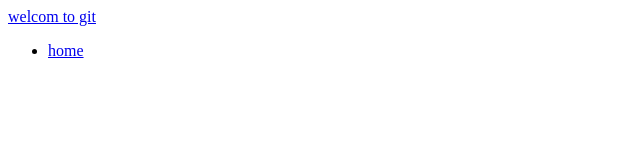
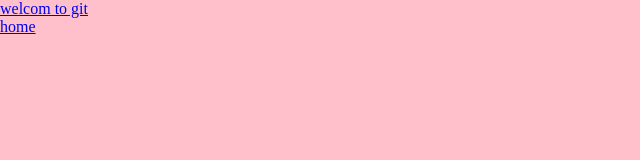
Before and after one commit to marwa02552/our-project, a plain HTML site: page index.html in a window 1280 px wide. Shown: the whole page, without its empty margins (0-640 px from the left). Drawn offline with Linux system fonts and the light colour scheme.

Commit message:
add the css file

```diff
--- a/index.html
+++ b/index.html
@@ -4,6 +4,7 @@
     <meta charset="UTF-8">
     <meta http-equiv="X-UA-Compatible" content="IE=edge">
     <meta name="viewport" content="width=device-width, initial-scale=1.0">
+    <link rel="stylesheet" href="style.css">
     <title>Document</title>
 </head>
 <body>
--- /dev/null
+++ b/style.css
@@ -0,0 +1,5 @@
+*{
+    background-color: pink;
+margin: 0;
+padding: 0;
+}
```
